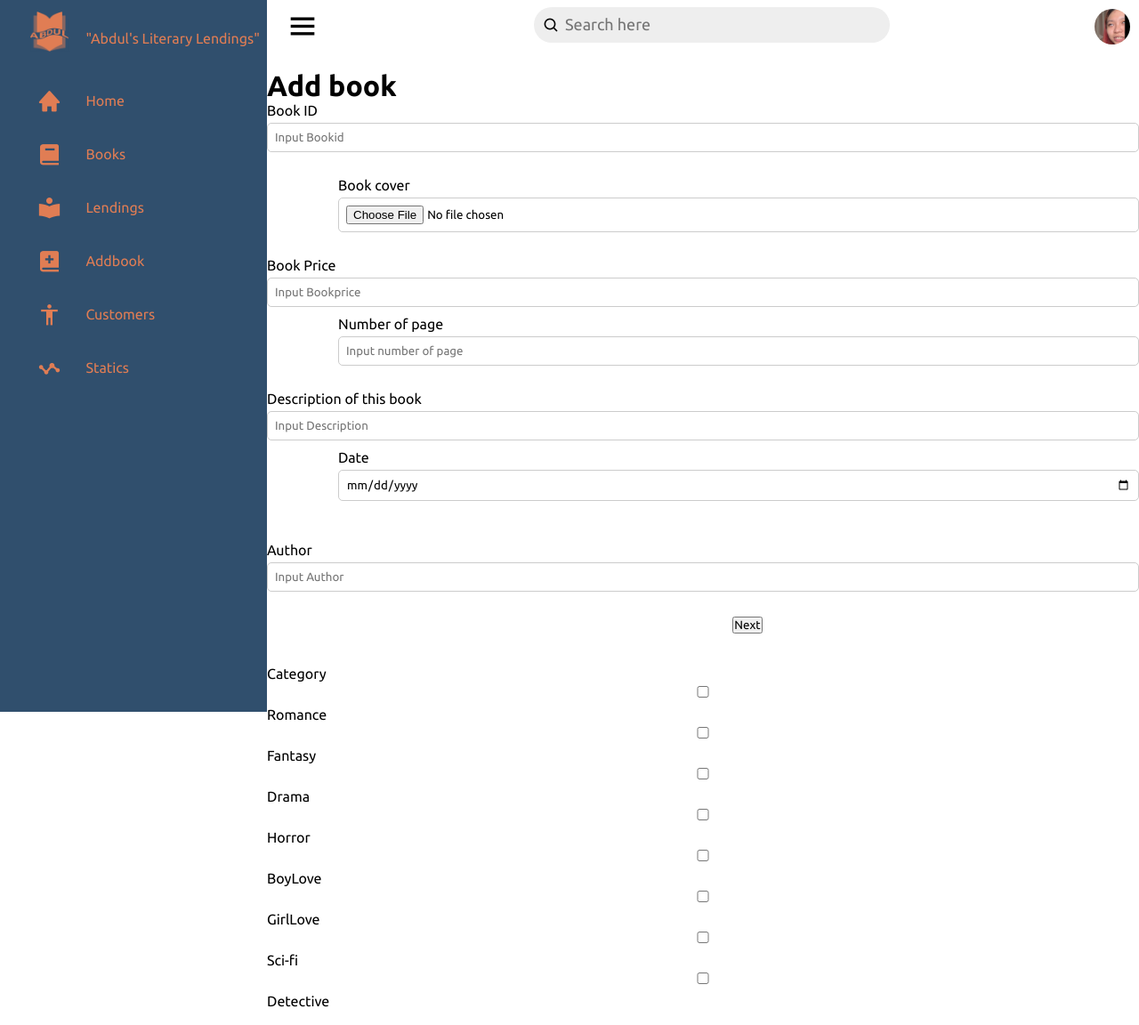
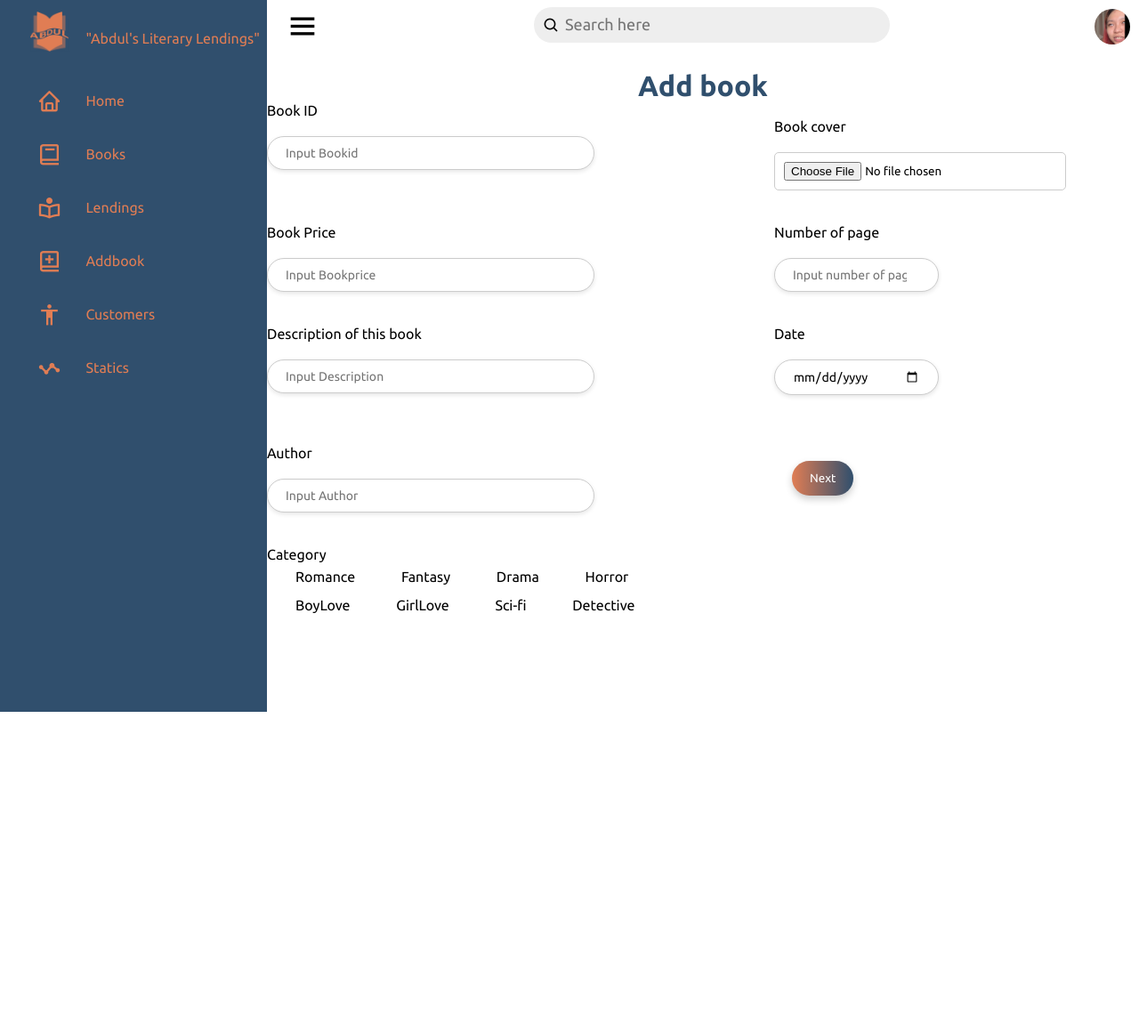
Before and after one commit to paveewuth/CS251_Term_Project, a PHP site: page /html/addbook.html in a window 1280 px wide. Shown: the whole page at 89% size. After the commit the page ends 800 px from the top, so only its background shows below. Run offline with PHP 8.4, Linux system fonts and the light colour scheme.

Commit message:
Mue update addbook

```diff
--- a/html/addbook.html
+++ b/html/addbook.html
@@ -29,7 +29,7 @@
             <li>
                 <a href="home.html" onclick="showPage('home')">
                     <span class="icon">
-                        <i class="bx bxs-home"></i>
+                        <i class="bx bx-home"></i>
                     </span>
                     <span class="title">Home</span>
                 </a>
@@ -38,7 +38,7 @@
             <li>
                 <a href="book.html" onclick="showPage('bookList')">
                     <span class="icon">
-                        <i class="bx bxs-book"></i>
+                        <i class="bx bx-book"></i>
                     </span>
                     <span class="title">Books</span>
                 </a>
@@ -47,7 +47,7 @@
             <li>
                 <a href="lending.html" onclick="showPage('Lendings')">
                     <span class="icon">
-                        <i class="bx bxs-book-reader"></i>
+                        <i class="bx bx-book-reader"></i>
                     </span>
                     <span class="title">Lendings</span>
                 </a>
@@ -56,7 +56,7 @@
             <li>
                 <a href="#" onclick="showPage('Addbook')">
                     <span class="icon">
-                      <i class='bx bxs-book-add'></i>
+                      <i class='bx bx-book-add'></i>
                     </span>
                     <span class="title">Addbook</span>
                 </a>
@@ -135,7 +135,7 @@
             </div>
 
       <!-- ========================= Add book  ==================== -->
-      <br><h1>Add book</h1>
+      <br><h1 class="kk">Add book</h1>
       <div class="content">
         <form>
             <div class="grid">
@@ -194,15 +194,15 @@
                     </div>
                     <div class="col-wd-4 col-md-4 col-sm-4" style="padding-left: 100px;">
                         <br>
-                        <div class="button-container">
-                            <button>Next</button>
+                        <div class="add-button-container">
+                            <button class="add-btn">Next</button>
                         </div><br>
                     </div>
                 </div><br>
                 <div class="row">
                     <div class="col-wd-6 col-md-6 col-sm-6">
                         <p>Category</p>
-                        <div class="form-group">
+                        <div class="checkbox">
                                 <input type="checkbox" id="romance" name="checkboxGroup" value="romance" />
                                 <label for="romance">Romance</label>
 
--- a/html/customer.html
+++ b/html/customer.html
@@ -59,7 +59,7 @@
             <li>
                 <a href="#lending" onclick="showPage('Lendings')">
                     <span class="icon">
-                        <i class="bx bxs-book-reader"></i>
+                        <i class="bx bx-book-reader"></i>
                     </span>
                     <span class="title">Lendings</span>
                 </a>
@@ -68,7 +68,7 @@
             <li>
                 <a href="addbook.html" onclick="showPage('Addbook')">
                     <span class="icon">
-                      <i class='bx bxs-book-add'></i>
+                      <i class='bx bx-book-add'></i>
                     </span>
                     <span class="title">Addbook</span>
                 </a>
--- a/html/home.html
+++ b/html/home.html
@@ -66,7 +66,7 @@
                   <li>
                     <a href="addbook.html">
                         <span class="icon">
-                          <i class='bx bxs-book-add'></i>
+                          <i class='bx bx-book-add'></i>
                         </span>
                         <button class="title transparent-button">Addbook</button>
                     </a>
--- a/html/index.html
+++ b/html/index.html
@@ -66,7 +66,7 @@
                   <li>
                     <a href="addbook.html">
                         <span class="icon">
-                          <i class='bx bxs-book-add'></i>
+                          <i class='bx bx-book-add'></i>
                         </span>
                         <button class="title transparent-button">Addbook</button>
                     </a>
--- a/html/lending.html
+++ b/html/lending.html
@@ -41,7 +41,7 @@
             <li>
                 <a href="home.html" onclick="showPage('home')">
                     <span class="icon">
-                        <i class="bx bxs-home"></i>
+                        <i class="bx bx-home"></i>
                     </span>
                     <span class="title">Home</span>
                 </a>
@@ -50,7 +50,7 @@
             <li>
                 <a href="book.html" onclick="showPage('bookList')">
                     <span class="icon">
-                        <i class="bx bxs-book"></i>
+                        <i class="bx bx-book"></i>
                     </span>
                     <span class="title">Books</span>
                 </a>
@@ -59,7 +59,7 @@
             <li>
                 <a href="#lending" onclick="showPage('Lendings')">
                     <span class="icon">
-                        <i class="bx bxs-book-reader"></i>
+                        <i class="bx bx-book-reader"></i>
                     </span>
                     <span class="title">Lendings</span>
                 </a>
--- a/html/staffprofile.html
+++ b/html/staffprofile.html
@@ -66,7 +66,7 @@
                   <li>
                     <a href="addbook.html">
                         <span class="icon">
-                          <i class='bx bxs-book-add'></i>
+                          <i class='bx bx-book-add'></i>
                         </span>
                         <button class="title transparent-button">Addbook</button>
                     </a>
--- a/html/static.html
+++ b/html/static.html
@@ -147,7 +147,7 @@
             </div>
             <div class="content">
                 <!-- ======================== Static ======================  -->
-            <div id="Statics">
+            <div class="STATIC" id="Statics">
                 <!-- กล่องที่1 newcustomer -->
         <div class="box1">
             <span class="newcustomer">
--- a/static/css/style.css
+++ b/static/css/style.css
@@ -767,6 +767,9 @@
     width: 50%;
 }
 /* ============================== Statics ============================= */
+.STATIC{
+  transform: translateX(-10%);
+}
 .box1 {
   background: #E6E1DD;
   font-family: 'Ubuntu', sans-serif;
@@ -1287,3 +1290,181 @@
     transition: background-color 0.3s ease, box-shadow 0.3s ease;
 }
 /* ============================== addbook ============================= */
+.kk{
+  text-align: center;
+  color: var(--color-blue);
+}
+
+.form-group input {
+  margin: 20px 0;
+  width: 100%;
+  padding: 10px;
+}
+.form-group input[type="number"],
+.form-group input[type="date"],
+.form-group input[type="text"],
+.form-group input[type="bookprice"],
+.form-group input[type="author"],
+.form-group input[type="description"] {
+  width: 75%; /* Adjust the width as needed */
+  padding: 10px 20px; /* Add horizontal padding */
+  border: 1px solid #ccc;
+  border-radius: 20px; /* Rounded corners */
+  box-shadow: 0 2px 5px rgba(0, 0, 0, 0.1); /* Subtle shadow */
+  font-size: 14px;
+  display: block; /* Make the fields block elements */
+}
+
+.grid {
+    width: 100%;
+    max-width: 1100px;
+    margin: 0 auto;
+}
+
+.grid:before,
+.grid:after,
+.row:before,
+.row:after {
+    content: " ";
+    display: table;
+}
+
+.grid:after,
+.row:after {clear: both;}
+
+[class*='col-']{
+    width: 100%;
+    float: left;
+    min-height: 1px;
+}
+
+.col {
+    padding: 1em;
+    margin-left: 8px;
+    margin-right: 8px;
+    margin-bottom: 8px;
+    color: #7b674d;
+}
+
+.checkbox input[type="checkbox"] {
+  display: none;
+  visibility: hidden;
+}
+
+.checkbox label {
+  position: relative;
+  padding-left: 2em;
+  padding-right: 1em;
+  line-height: 2;
+  cursor: pointer;
+  display: inline-flex;
+}
+
+.checkbox label:before {
+  box-sizing: border-box;
+  content: " ";
+  position: absolute;
+  top: 0.3em;
+  left: 0;
+  display: block;
+  width: 1.4em;
+  height: 1.4em;
+  border: 2px solid #0b07ee;
+  border-radius: 6px;
+  z-index: -1;
+}
+
+.checkbox input[type=checkbox]:checked + label {
+  padding-left: 1em;
+  color: #3308f2;
+}
+.checkbox input[type=checkbox]:checked + label:before {
+  top: 0;
+  width: 100%;
+  height: 2em;
+  background: #b7e6c9;
+  border-color: #2cbc63;
+}
+
+.checkbox label,
+.checkbox label::before {
+  transition: 0.25s all ease;
+}
+
+.add-btn {
+  background-image: linear-gradient(to right, #E07D54, #304f6d); /* Linear gradient */
+  color: #fff;
+  padding: 12px 20px;
+  border: none;
+  border-radius: 20px; /* Increase border-radius for more curvature */
+  box-shadow: 0 4px 8px rgba(0, 0, 0, 0.2); /* Add box-shadow for depth */
+  cursor: pointer;
+  transition: background-color 0.3s ease, box-shadow 0.3s ease;
+}
+
+.add-btn:hover {
+  background-image: linear-gradient(to right, #af8672, #1b3045); /* Darker gradient on hover */
+  color: #fff;
+}
+
+.add-btn:active {
+  background-color: #98573C; /* Button active color (even darker shade of secondary) */
+}
+
+.add-button-container {
+  display: flex;
+  align-items: center;
+}
+
+
+
+@media screen and (min-width:320px){
+
+    .col-wd-1 {width: 8.33333%;}
+    .col-wd-2 {width: 16.66667%;}
+    .col-wd-3 {width: 25%;}
+    .col-wd-4 {width: 33.33333%;}
+    .col-wd-5 {width: 41.66667%;}
+    .col-wd-6 {width: 50%;}
+    .col-wd-7 {width: 58.33333%;}
+    .col-wd-8 {width: 66.66667%;}
+    .col-wd-9 {width: 75%;}
+    .col-wd-10 {width: 83.33333%;}
+    .col-wd-11 {width: 91.66667%;}
+    .col-wd-12 {width: 100%;}
+
+}
+
+@media screen and (min-width:640px){
+
+    .col-md-1 {width: 8.33333%;}
+    .col-md-2 {width: 16.66667%;}
+    .col-md-3 {width: 25%;}
+    .col-md-4 {width: 33.33333%;}
+    .col-md-5 {width: 41.66667%;}
+    .col-md-6 {width: 50%;}
+    .col-md-7 {width: 58.33333%;}
+    .col-md-8 {width: 66.66667%;}
+    .col-md-9 {width: 75%;}
+    .col-md-10 {width: 83.33333%;}
+    .col-md-11 {width: 91.66667%;}
+    .col-md-12 {width: 100%;}
+
+}
+
+@media screen and (min-width:960px){
+
+    .col-sm-1 {width: 8.33333%;}
+    .col-sm-2 {width: 16.66667%;}
+    .col-sm-3 {width: 25%;}
+    .col-sm-4 {width: 33.33333%;}
+    .col-sm-5 {width: 41.66667%;}
+    .col-sm-6 {width: 50%;}
+    .col-sm-7 {width: 58.33333%;}
+    .col-sm-8 {width: 66.66667%;}
+    .col-sm-9 {width: 75%;}
+    .col-sm-10 {width: 83.33333%;}
+    .col-sm-11 {width: 91.66667%;}
+    .col-sm-12 {width: 100%;}
+
+}
```
Also changed, not shown: html/book.html (+4 -4 lines).
